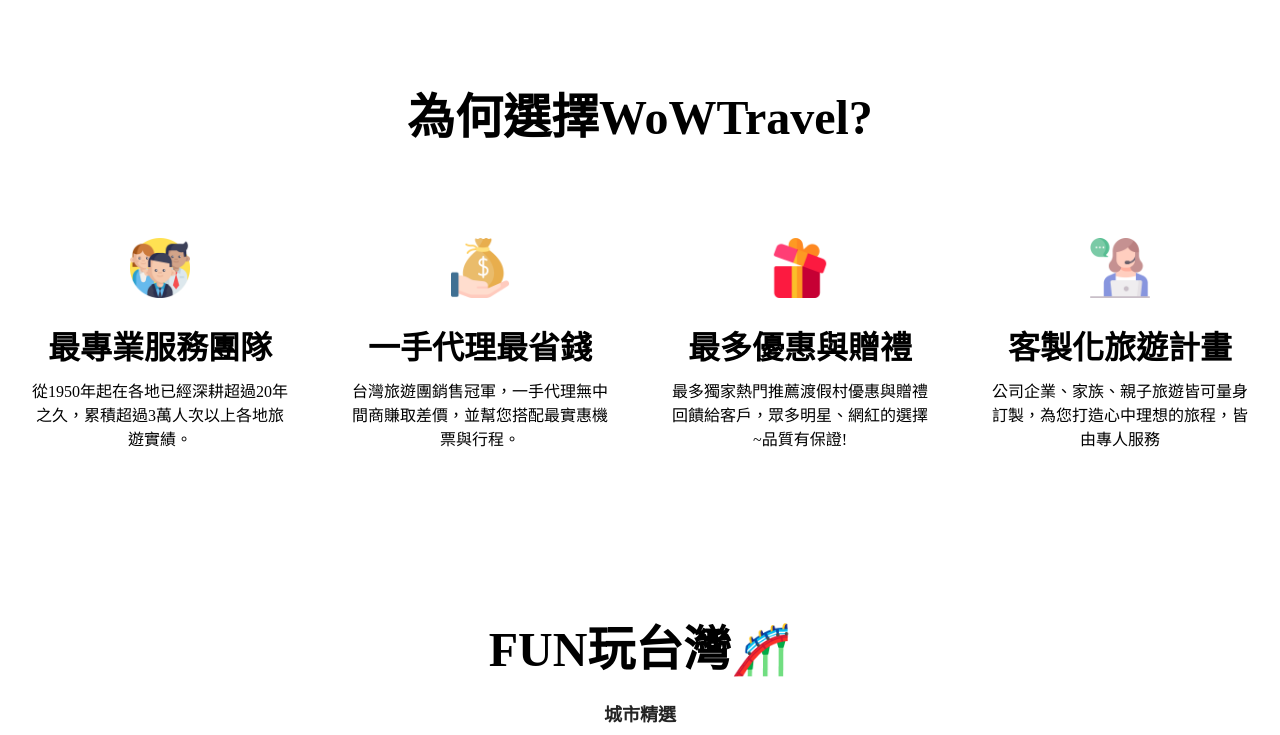
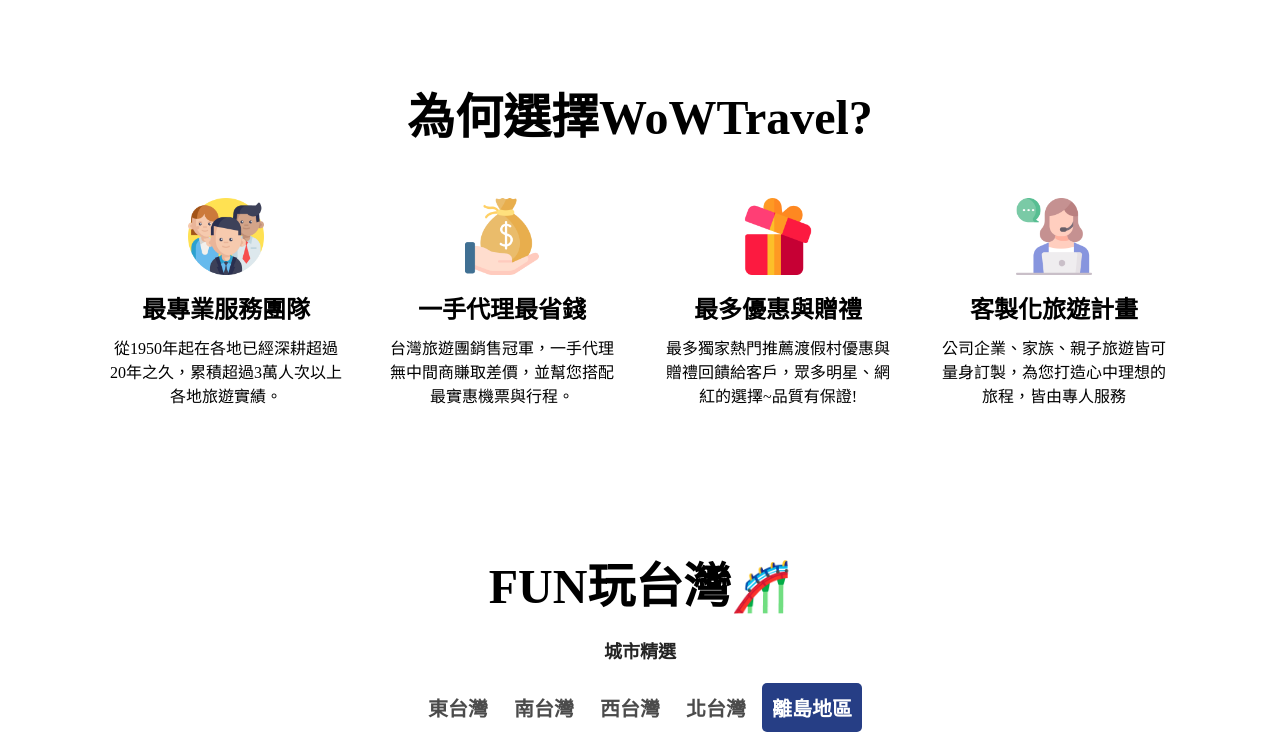
Before and after one commit to FinallyPeace/Web-Project, a plain HTML site: page index.html in a window 1280 px wide. Shown: the part 802-1537 px from the top of the page. Drawn offline with Linux system fonts and the light colour scheme.

Commit message:
一些coin圖片

```diff
--- a/index.html
+++ b/index.html
@@ -116,11 +116,11 @@
 
 
     article {
-
         display: flex;
         margin: auto;
         width: 100%;
         flex-wrap: wrap;
+        justify-content: center;
         padding: 40px 0px;
     }
 
@@ -174,25 +174,29 @@
         font-size: 2em;
     }
 
+    .item {
+        width: 20%;
+        margin: 10px;
+        position: relative;
+        z-index: -1;
+        text-align: center;
 
-    .a_iteam {
-        text-align: center;
-        justify-content: center;
-        width: 20%;
-        margin: auto;
-        padding: 40px 0px 40px 0px
     }
 
-    .a_iteam h2 {
-        font-size: 2em;
-        padding: 10px 0px
+    .wrap {
+        display: flex;
+        width: 100%;
+        flex-direction: column;
+        justify-items: center;
+
     }
 
-    .a_iteam img {
-        font-size: 1em;
-        width: 60px;
-        height: 60px;
-        padding: 10px;
+
+
+    #item_icon {
+        width: 30%;
+        margin: auto;
+        padding: 0px 0px 15px;
     }
 
 
@@ -243,21 +247,9 @@
     }
 
 
-
-    .item {
-        width: 20%;
-        margin: 10px;
-        border: 1px solid black;
-        position: relative;
-        z-index: -1;
-
-    }
-
-    .wrap {
-        display: flex;
-        flex-direction: column;
-        justify-items: center;
-
+    .wrap p {
+        padding: 10px;
+        font-size: 2vh;
     }
 
 
@@ -364,10 +356,16 @@
 
     footer {
         display: flex;
-        width: 100%;
         flex-wrap: wrap;
         margin: auto;
         background-color: rgb(10, 10, 10)
+    }
+
+    .footer_bottom {
+        color: azure;
+
+        margin: auto;
+        padding: 10px 0px 20px;
     }
 
     .information {
@@ -450,6 +448,7 @@
         display: flex;
         margin: auto;
         padding: 40px;
+        width: 100%;
     }
 
     .line hr {
@@ -512,25 +511,33 @@
         <div class="caption">
             <h1>為何選擇WoWTravel?</h1>
         </div>
-        <div class='a_iteam'>
-            <img src="icon/teamwork.png">
+        <div class='item'>
+            <div class="wrap">
+                <img src="icon/teamwork.png" id='item_icon'>
                 <h2>最專業服務團隊</h2>
                 <p> 從1950年起在各地已經深耕超過20年之久，累積超過3萬人次以上各地旅遊實績。</p>
             </div>
-        <div class='a_iteam'>
-            <img src="icon/salary.png">
+        </div>
+        <div class='item'>
+            <div class="wrap">
+                <img src="icon/salary.png" id='item_icon'>
                 <h2>一手代理最省錢</h2>
                 <p> 台灣旅遊團銷售冠軍，一手代理無中間商賺取差價，並幫您搭配最實惠機票與行程。</p>
             </div>
-        <div class='a_iteam'>
-            <img src="icon/gift-box (2).png">
+        </div>
+        <div class='item'>
+            <div class="wrap">
+                <img src="icon/gift-box (2).png" id='item_icon'>
                 <h2>最多優惠與贈禮</h2>
-            <p> 最多獨家熱門推薦渡假村優惠與贈禮回饋給客戶，眾多明星、網紅的選擇 ~品質有保證!</p>
+                <p> 最多獨家熱門推薦渡假村優惠與贈禮回饋給客戶，眾多明星、網紅的選擇~品質有保證!</p>
             </div>
-        <div class='a_iteam'>
-            <img src="icon/customer-service.png">
+        </div>
+        <div class='item'>
+            <div class="wrap">
+                <img src="icon/customer-service.png" id='item_icon'>
                 <h2>客製化旅遊計畫</h2>
                 <p> 公司企業、家族、親子旅遊皆可量身訂製，為您打造心中理想的旅程，皆由專人服務</p>
+            </div>
         </div>
 
     </article>
@@ -825,6 +832,9 @@
         <div class="line">
             <hr align="center" size="2" noshade="noshade" />
         </div>
+        <div class="footer_bottom">
+            &copy;copyright 2021 by wow3cteam
+        </div>
     </footer>
 </body>
 
```
Also changed, not shown: icon/facebook (2).png (added), icon/instagram.png (added), icon/line.png (added), icon/twitter (1).png (added), icon/whatsapp.png (added), icon/youtube.png (added), image/bd_london.jpg (added). Lines whose indentation alone changed are shown as unchanged.
